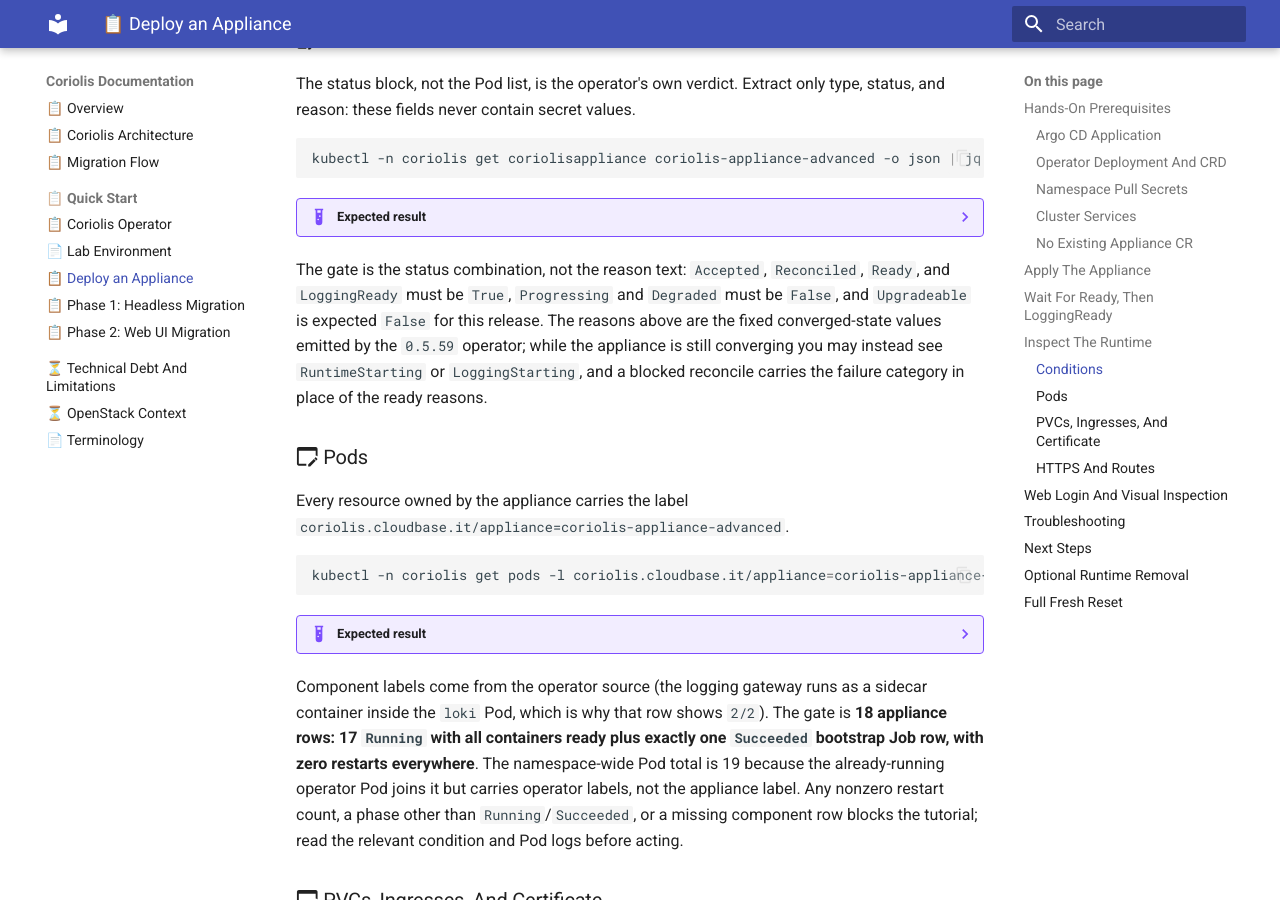
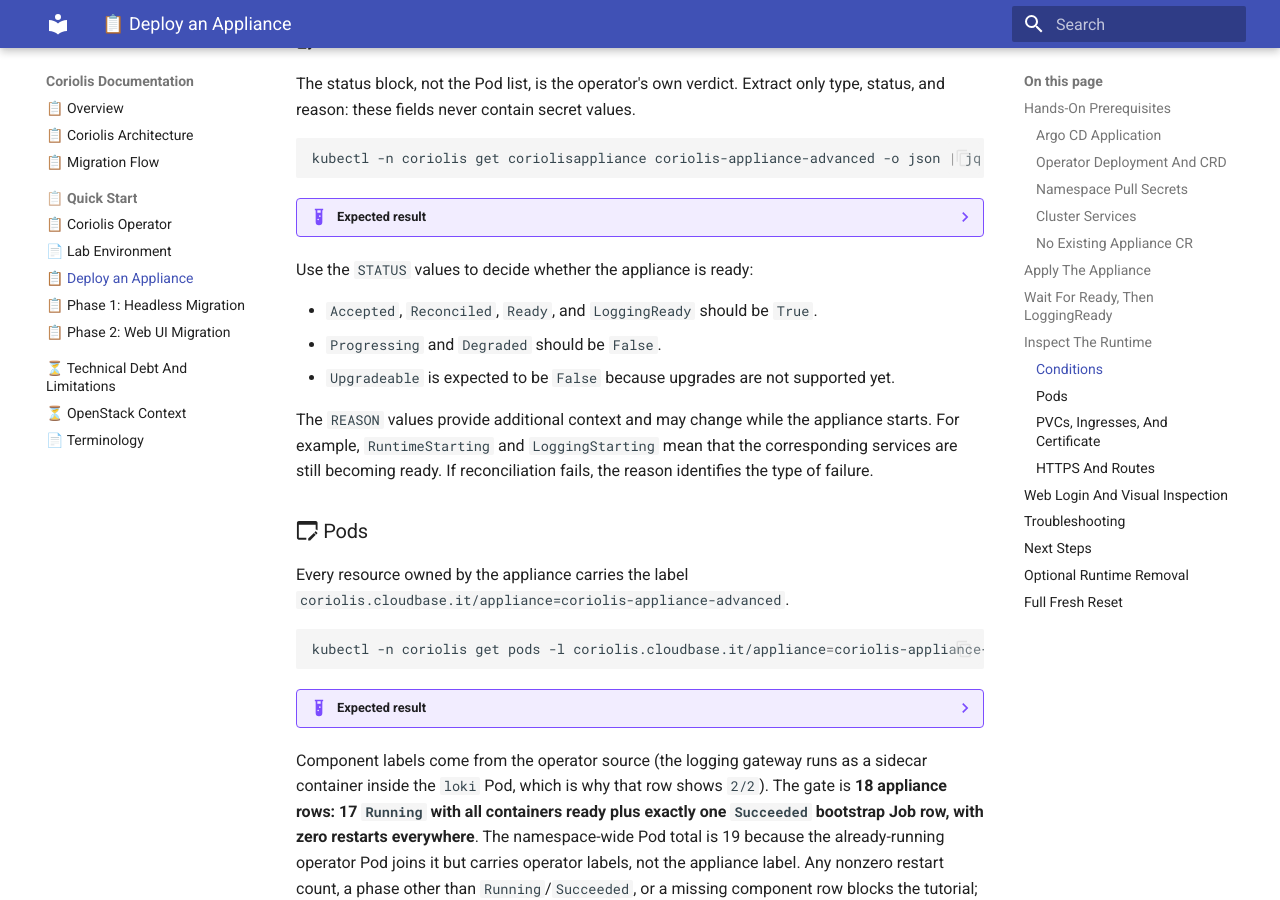
Before and after one commit to radumoisan/coriolis, an MkDocs documentation site: the page built from docs/deploy-appliance.md, in a window 1280 px wide and 900 px high, scrolled down 3483 px. Built offline with MkDocs 1.6.1 and Material for MkDocs 9.7.7, drawn with Linux system fonts in a browser that asks for light colours.

Commit message:
Improved docs
Signed-off-by: Radu Moisan <radu.moisan@gmail.com>

````diff
--- a/docs/deploy-appliance.md
+++ b/docs/deploy-appliance.md
@@ -320,7 +320,13 @@ kubectl -n coriolis get coriolisappliance coriolis-appliance-advanced -o json |
     LoggingReady=True reason=LoggingReady
     ```
 
-The gate is the status combination, not the reason text: `Accepted`, `Reconciled`, `Ready`, and `LoggingReady` must be `True`, `Progressing` and `Degraded` must be `False`, and `Upgradeable` is expected `False` for this release. The reasons above are the fixed converged-state values emitted by the `0.5.59` operator; while the appliance is still converging you may instead see `RuntimeStarting` or `LoggingStarting`, and a blocked reconcile carries the failure category in place of the ready reasons.
+Use the `STATUS` values to decide whether the appliance is ready:
+
+- `Accepted`, `Reconciled`, `Ready`, and `LoggingReady` should be `True`.
+- `Progressing` and `Degraded` should be `False`.
+- `Upgradeable` is expected to be `False` because upgrades are not supported yet.
+
+The `REASON` values provide additional context and may change while the appliance starts. For example, `RuntimeStarting` and `LoggingStarting` mean that the corresponding services are still becoming ready. If reconciliation fails, the reason identifies the type of failure.
 
 ### :material-application-edit-outline: Pods
 
````
